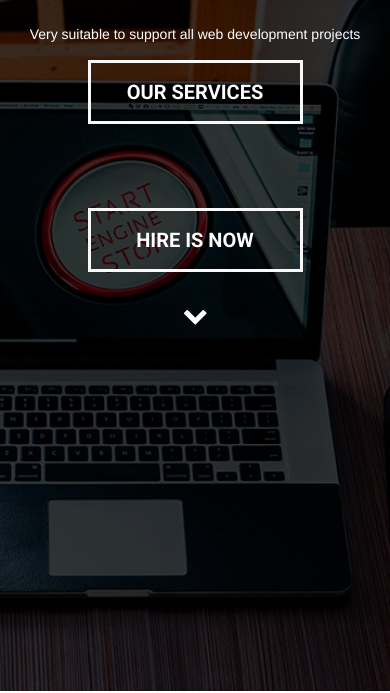
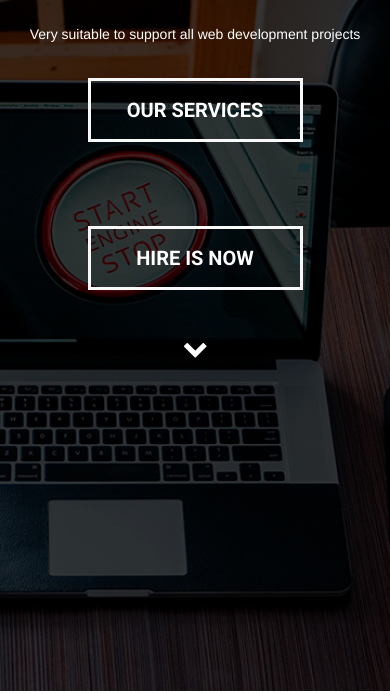
Before and after one commit to VLVL245/development, a plain HTML site: page index.html in a window 390 px wide. Shown: the part 153-846 px from the top of the page. Drawn offline with nearby package versions, Linux system fonts and the light colour scheme.

Commit message:
Update style.css

```diff
--- a/css/style.css
+++ b/css/style.css
@@ -423,7 +423,6 @@ body {
         -ms-flex-pack: justify;
             justify-content: space-between;
     text-align: center;
-    margin: 5% 0 10px 0;
   }
 }
 
```
